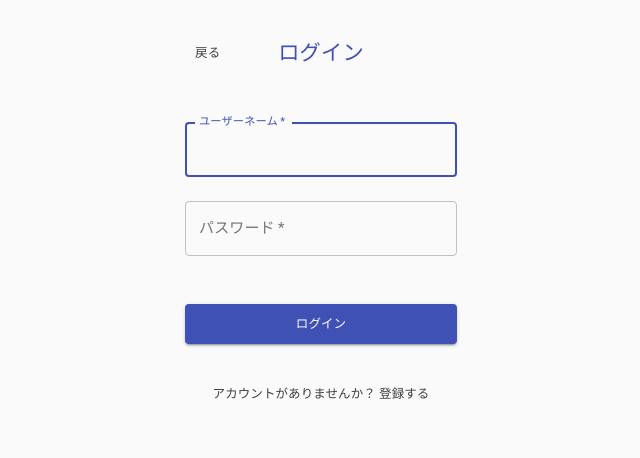
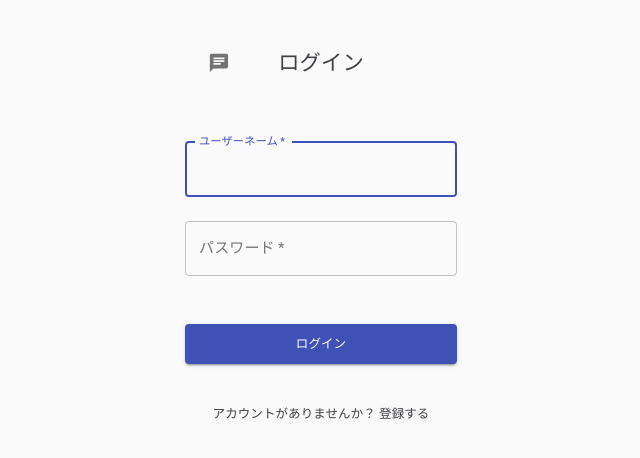
Before and after one commit to sijysn/chat_app, a React (Create React App) app in the folder frontend/: page /#/login in a window 1280 px wide. Shown: the top 458 px of the page, without its empty margins (319-959 px from the left). Built offline with nearby package versions, Linux system fonts and the light colour scheme.

Commit message:
Add ChatIcon

```diff
--- a/frontend/src/components/FormHeader.jsx
+++ b/frontend/src/components/FormHeader.jsx
@@ -3,25 +3,27 @@ import { Link } from "react-router-dom";
 
 import Grid from "@material-ui/core/Grid";
 import Typography from "@material-ui/core/Typography";
+import IconButton from "@material-ui/core/IconButton";
+import ChatIcon from "@material-ui/icons/Chat";
 
-function FormHeader({ title, titleColor }) {
+function FormHeader({ title, color }) {
   return (
     <Grid container alignItems="center">
-      <Grid item xs={2}>
+      <Grid item xs={3}>
         <Link to="/">
-          <Typography component="span" variant="h6">
-            戻る
-          </Typography>
+          <IconButton color={color}>
+            <ChatIcon fontSize="large" />
+          </IconButton>
         </Link>
       </Grid>
 
-      <Grid item xs={8}>
-        <Typography component="h1" variant="h4" color={titleColor}>
+      <Grid item xs={6}>
+        <Typography component="h1" variant="h4" color={color}>
           {title}
         </Typography>
       </Grid>
 
-      <Grid item xs={2}></Grid>
+      <Grid item xs={3}></Grid>
     </Grid>
   );
 }
```
